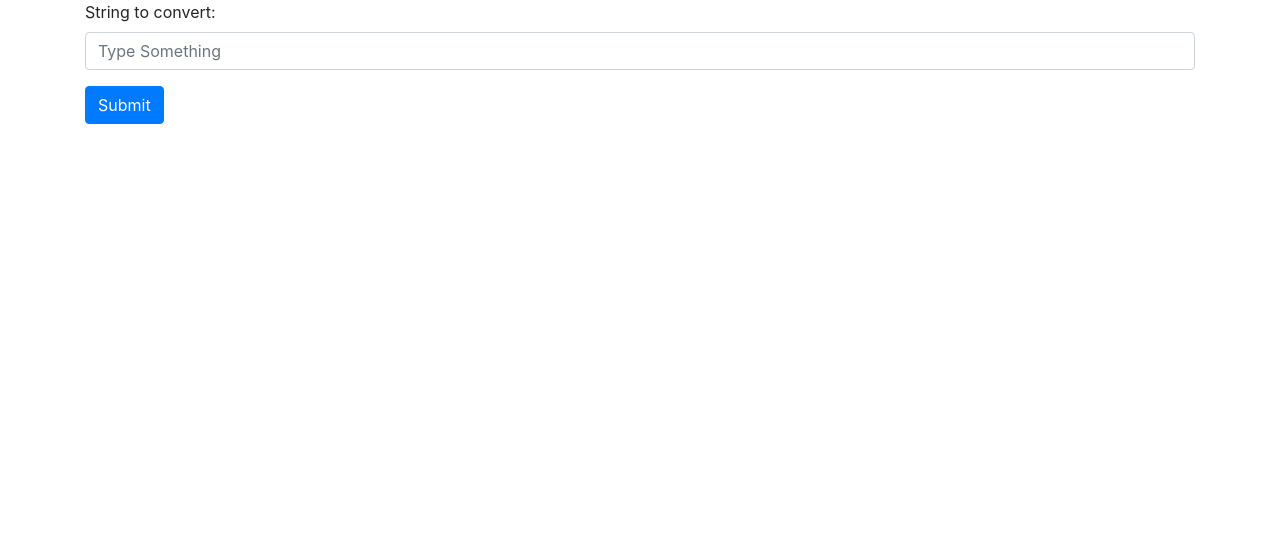
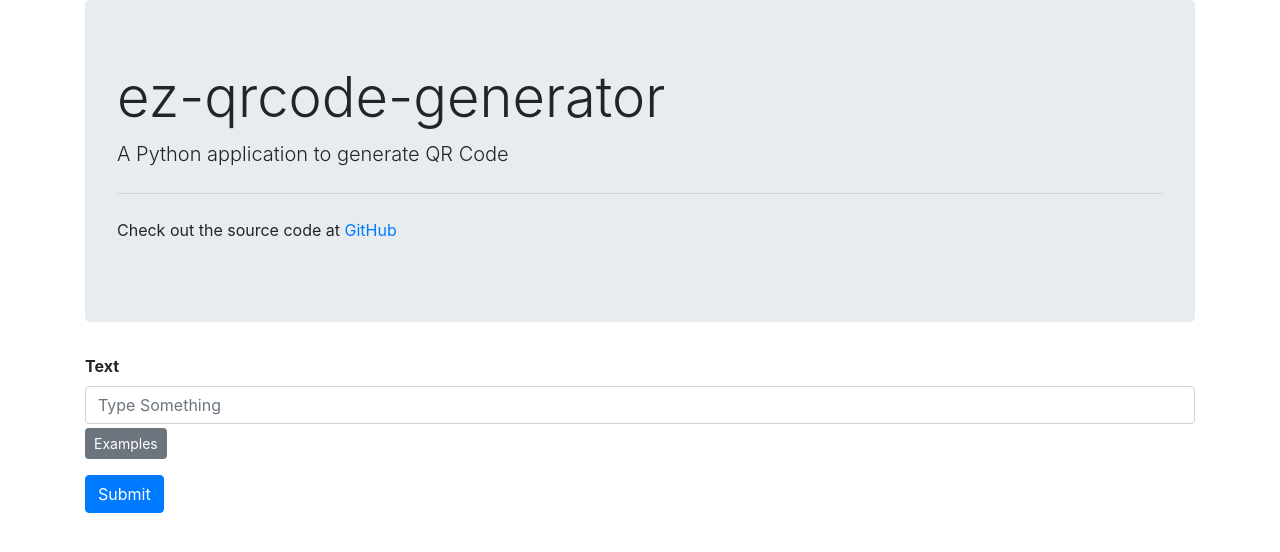
Before and after one commit to zehengl/ez-qrcode-generator, a Flask app: page / in a window 1280 px wide. Shown: the top 552 px of the page. Run offline with Flask 2, Linux system fonts and the light colour scheme; some libraries are stand-ins or nearby versions.

Commit message:
update index.html

```diff
--- a/templates/index.html
+++ b/templates/index.html
@@ -17,9 +17,20 @@
   </head>
   <body>
     <div class="container">
+      <div class="jumbotron">
+        <h1 class="display-4">ez-qrcode-generator</h1>
+        <p class="lead">
+          A Python application to generate QR Code
+        </p>
+        <hr class="my-4" />
+        <p>
+          Check out the source code at
+          <a href="https://github.com/zehengl/ez-qrcode-generator">GitHub</a>
+        </p>
+      </div>
       <form method="post">
         <div class="form-group">
-          <label for="text_input">String to convert:</label>
+          <label for="text_input"><strong>Text</strong></label>
           <input
             type="text"
             id="text_input"
@@ -27,6 +38,31 @@
             class="form-control"
             placeholder="Type Something"
           />
+          <small id="text_input_examples" class="form-text text-muted">
+            <p>
+              <a
+                class="btn btn-sm btn-secondary"
+                data-toggle="collapse"
+                href="#collapse_examples"
+                role="button"
+                aria-expanded="false"
+                aria-controls="collapse_examples"
+              >
+                Examples
+              </a>
+            </p>
+            <div class="collapse" id="collapse_examples">
+              <ul class="list-group list-group-flush">
+                <li class="list-group-item">
+                  WIFI:T:WPA;S:<strong>_network_</strong>;P:<strong>_password_</strong>;;
+                </li>
+                <li class="list-group-item">
+                  mailto:<strong>_email_</strong>?subject=Say%20Hello%20World
+                </li>
+                <li class="list-group-item">sms:<strong>_phone_</strong></li>
+              </ul>
+            </div>
+          </small>
         </div>
         <button type="submit" class="btn btn-primary">Submit</button>
       </form>
```
Also changed, not shown: README.md.
